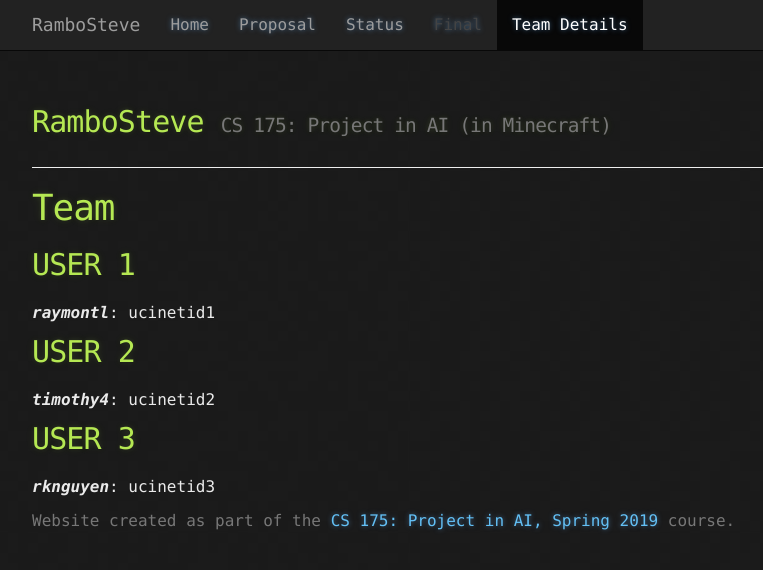
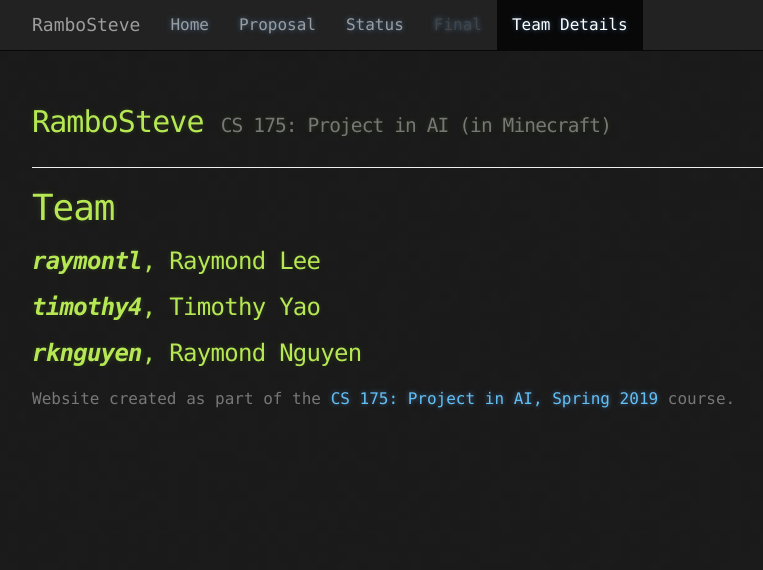
Before and after one commit to rlee97/RamboSteve, a Jekyll site: the page built from docs/team.md, in a window 1280 px wide. Shown: the top 570 px of the page, without its empty margins (123-886 px from the left). Built offline with Jekyll 4.4.1, drawn with Linux system fonts in a browser that asks for light colours.

Commit message:
Fixed Team Page

```diff
--- a/docs/team.md
+++ b/docs/team.md
@@ -5,12 +5,8 @@
 
 # {{ page.title }}
 
+### ***raymontl***, Raymond Lee
 
-## USER 1
-***raymontl***: ucinetid1
+### ***timothy4***, Timothy Yao
 
-## USER 2
-***timothy4***: ucinetid2
-
-## USER 3
-***rknguyen***: ucinetid3
+### ***rknguyen***, Raymond Nguyen
```
